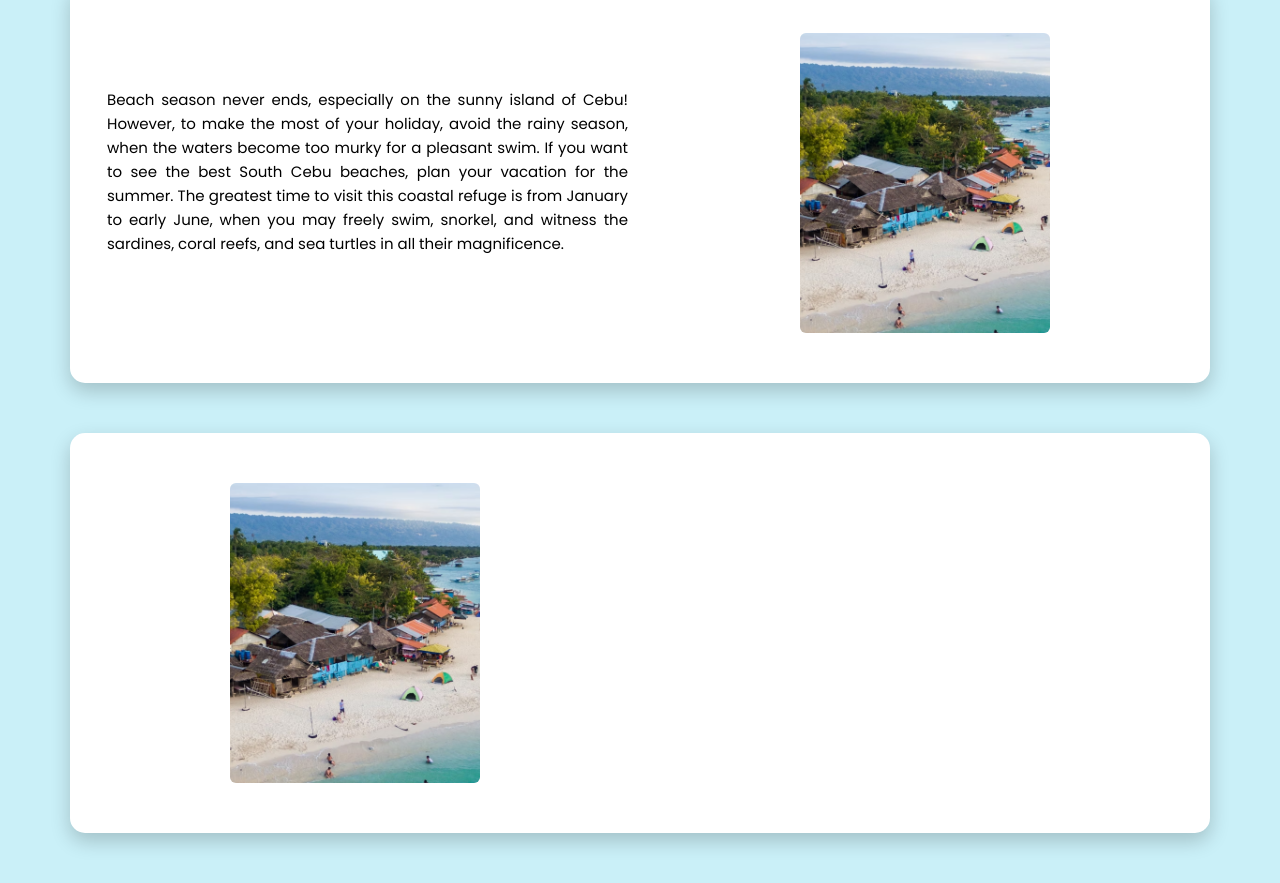
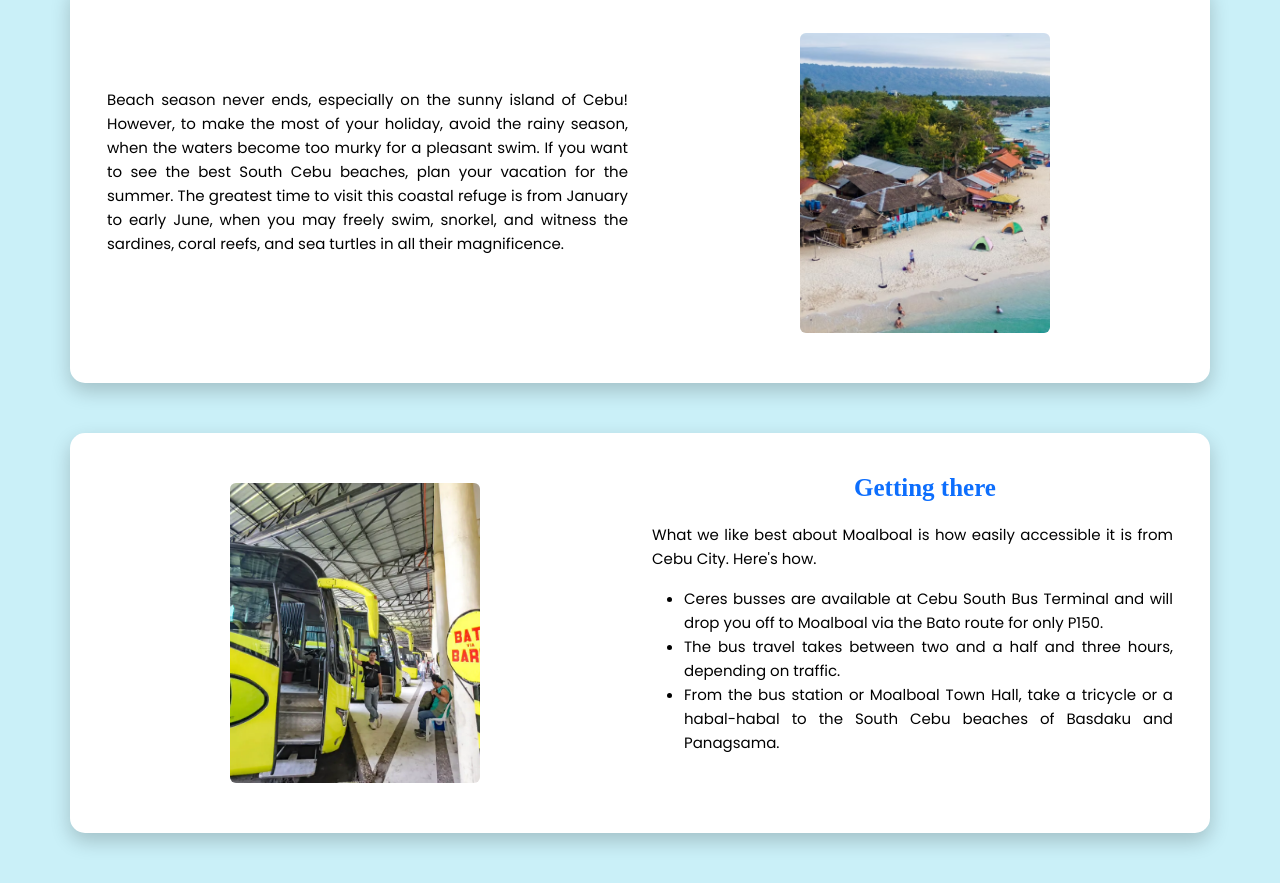
Before and after one commit to ZanDev05/Travel, a plain HTML site: page Travel.html in a window 1280 px wide. Shown: the part 5955-6838 px from the top of the page. Drawn offline with nearby package versions, Linux system fonts and the light colour scheme.

Commit message:
initial commit

```diff
--- a/Travel.css
+++ b/Travel.css
@@ -89,6 +89,15 @@
 }
 
 .section1-box p {
+  font-size: 15px;
+  line-height: 1.6;
+  color: black;
+  text-align: justify;
+  font-family: "Poppins", sans-serif;
+  margin-right: 25px;
+}
+
+.section1-box li{
   font-size: 15px;
   line-height: 1.6;
   color: black;
--- a/Travel.html
+++ b/Travel.html
@@ -570,16 +570,23 @@
             <div class="section1-box container">
                 <div class="row align-items-start">
                     <div class="col-6 d-flex justify-content-center align-items-center">
-                        <img src="pictures/moalboal white beach.png" class="img-fluid rounded"
-                            alt="Moalboal White Beach" data-bs-toggle="modal" data-bs-target="#imageModal"
-                            onclick="handleImageClick('pictures/moalboal white beach.png')" />
+                        <img src="pictures/south bus terminal.png" class="img-fluid rounded" alt="Moalboal White Beach"
+                            data-bs-toggle="modal" data-bs-target="#imageModal"
+                            onclick="handleImageClick('pictures/south bus terminal.png')" />
                     </div>
                     <div class="col-6">
-
+                        <h2 class="text-primary">Getting there</h2>
+                        <p>What we like best about Moalboal is how easily accessible it is from Cebu City. Here's how.
+                        </p>
+                        <ul>
+                            <li>Ceres busses are available at Cebu South Bus Terminal and will drop you off to Moalboal
+                                via the Bato route for only P150.</li>
+                            <li>The bus travel takes between two and a half and three hours, depending on traffic.</li>
+                            <li>From the bus station or Moalboal Town Hall, take a tricycle or a habal-habal to the
+                                South Cebu beaches of Basdaku and Panagsama.</li>
+                        </ul>
                     </div>
                 </div>
-            </div>
-
             </div>
 
             <!-- Modal -->
```
Also changed, not shown: pictures/south bus terminal.png (added). Lines whose indentation alone changed are shown as unchanged.
